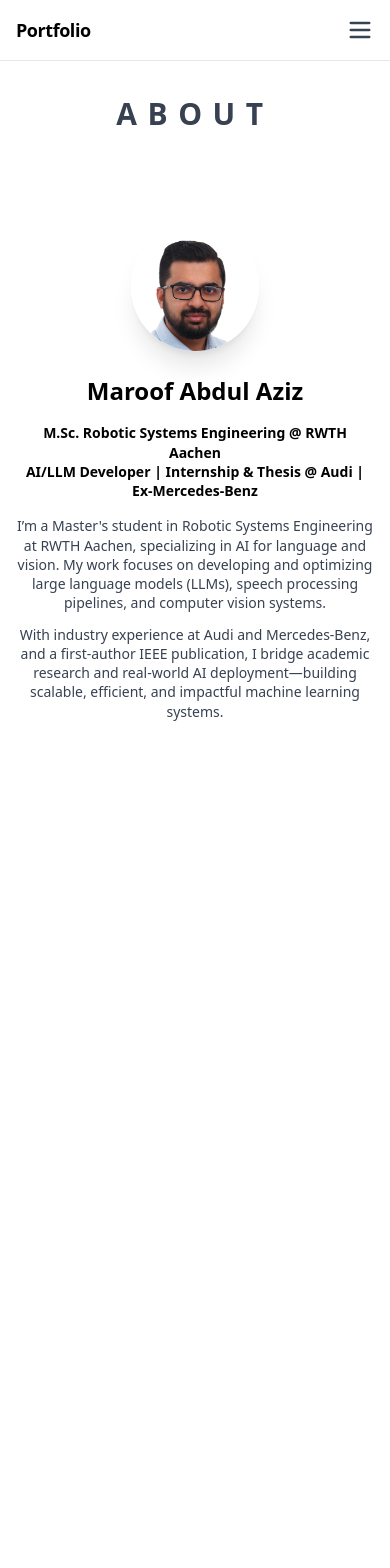
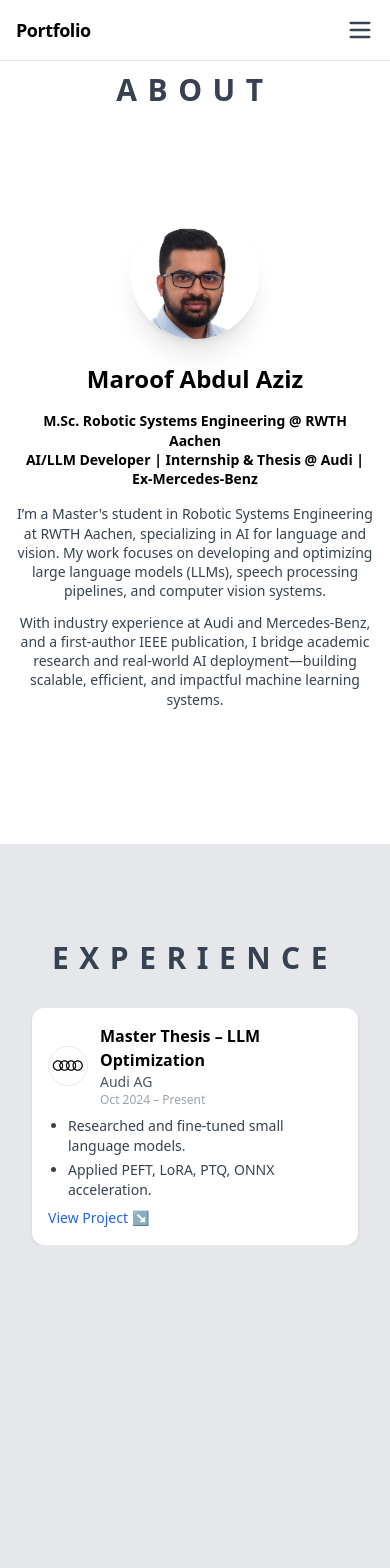
Before and after one commit to RoboMaroof/maroof-portfolio, a Next.js app: page / in a window 390 px wide. Shown: the top 1568 px of the page. Before the commit the page ends 844 px from the top, so only its background shows below. Built offline with nearby package versions, Linux system fonts and the light colour scheme.

Commit message:
remove additional scrollbars

```diff
--- a/app/components/ExperienceSection.js
+++ b/app/components/ExperienceSection.js
@@ -1,6 +1,5 @@
 'use client'
 import { motion } from 'framer-motion'
-import { useRef } from 'react'
 
 const ExperienceCard = ({ title, company, date, points, projectId, logo }) => (
   <motion.div
@@ -8,7 +7,7 @@
     whileInView={{ opacity: 1, y: 0 }}
     transition={{ duration: 0.4 }}
     viewport={{ once: true }}
-    className="min-w-[300px] max-w-xs sm:max-w-sm bg-white rounded-xl shadow p-4 mx-2 flex-shrink-0
+    className="w-full max-w-md mx-auto bg-white rounded-xl shadow p-4 flex-shrink-0
                transform transition-all duration-300 scale-95 opacity-60 hover:scale-105 hover:opacity-100
                hover:z-20 hover:shadow-lg hover:shadow-gray-400 hover:bg-gray-50"
   >
@@ -45,7 +44,6 @@
 
 const TimelineItem = ({ title, company, date, points, projectId, logo, isLeft }) => (
   <div className="relative w-full grid grid-cols-9 items-start gap-2 mb-4 transition-all z-10 group">
-    {/* Left Card */}
     <div className={`col-span-4 ${isLeft ? '' : 'hidden md:block'}`}>
       {isLeft && (
         <motion.div
@@ -81,7 +79,6 @@
       )}
     </div>
 
-    {/* Center Logo */}
     <div className="col-span-1 flex flex-col items-center relative z-10">
       <div className="w-16 h-16 rounded-full border-4 border-white shadow bg-white
                       flex items-center justify-center transform scale-95
@@ -96,7 +93,6 @@
       </div>
     </div>
 
-    {/* Right Card */}
     <div className={`col-span-4 ${isLeft ? 'hidden md:block' : ''}`}>
       {!isLeft && (
         <motion.div
@@ -192,17 +188,18 @@
 
       {/* Desktop Timeline */}
       <div className="relative max-w-6xl mx-auto hidden md:flex flex-col gap-2">
-        {/* Central vertical line */}
         <div className="absolute top-0 bottom-0 left-1/2 transform -translate-x-1/2 w-1 bg-gray-500 z-0" />
         {experiences.map((exp, i) => (
           <TimelineItem key={i} {...exp} isLeft={i % 2 === 0} />
         ))}
       </div>
 
-      {/* Mobile Horizontal Scroll */}
-      <div className="md:hidden flex overflow-x-auto no-scrollbar snap-x snap-mandatory px-2 -mx-2 pb-4">
+      {/* Mobile Horizontal Swipe Scroll */}
+      <div className="md:hidden flex overflow-x-auto no-scrollbar snap-x snap-mandatory scroll-smooth w-full">
         {experiences.map((exp, i) => (
-          <ExperienceCard key={i} {...exp} />
+          <div key={i} className="snap-center shrink-0 w-full px-4">
+            <ExperienceCard {...exp} />
+          </div>
         ))}
       </div>
     </section>
--- a/app/components/IntroSection.js
+++ b/app/components/IntroSection.js
@@ -5,13 +5,12 @@
   return (
     <section
       id="about"
-      className="min-h-screen bg-white px-4 sm:px-6 pt-24 pb-16 flex flex-col items-center"
+      className="min-h-[100dvh] md:min-h-screen bg-white px-4 sm:px-6 pt-[72px] md:pt-24 pb-16 flex flex-col items-center"
     >
       <h2 className="text-3xl font-bold text-center mb-8 tracking-[0.35em] text-gray-700">
         ABOUT
       </h2>
 
-      {/* Layout switches on md */}
       <div className="flex-1 w-full flex flex-col md:flex-row items-center justify-center gap-6 md:gap-14">
         {/* Image Section */}
         <div className="flex items-center justify-center w-full md:w-auto">
--- a/app/layout.js
+++ b/app/layout.js
@@ -8,7 +8,7 @@
 export default function RootLayout({ children }) {
   return (
     <html lang="en">
-      <body className="font-sans bg-white text-black relative pb-20 overflow-x-hidden">
+      <body className="font-sans bg-white text-black relative overflow-x-hidden">
         {children}
       </body>
     </html>
--- a/app/page.js
+++ b/app/page.js
@@ -9,7 +9,7 @@
   return (
     <>
       <Header />
-      <main className="snap-y snap-mandatory overflow-y-scroll h-screen pt-20">
+      <main className="snap-y snap-mandatory">
         <IntroSection />
         <ExperienceSection />
         <ProjectsSection />
--- a/styles/globals.css
+++ b/styles/globals.css
@@ -9,6 +9,7 @@
 body {
   font-family: 'Inter', sans-serif;
   @apply text-base;
+  padding-bottom: env(safe-area-inset-bottom); /* Ensures mobile safe area is respected */
 }
 
 html, body {
@@ -16,9 +17,17 @@
   margin: 0;
   scroll-snap-type: y mandatory;
   scroll-behavior: smooth;
-  overflow-y: scroll;
 }
 
 section {
   scroll-snap-align: start;
 }
+
+/* Hide scrollbar utility */
+.no-scrollbar::-webkit-scrollbar {
+  display: none;
+}
+.no-scrollbar {
+  -ms-overflow-style: none; /* IE and Edge */
+  scrollbar-width: none;    /* Firefox */
+}
```
